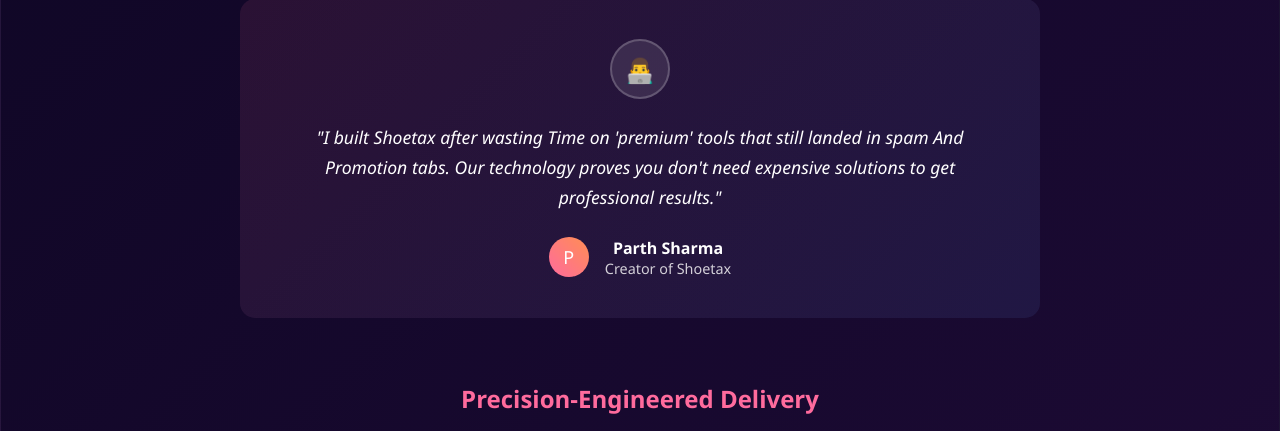
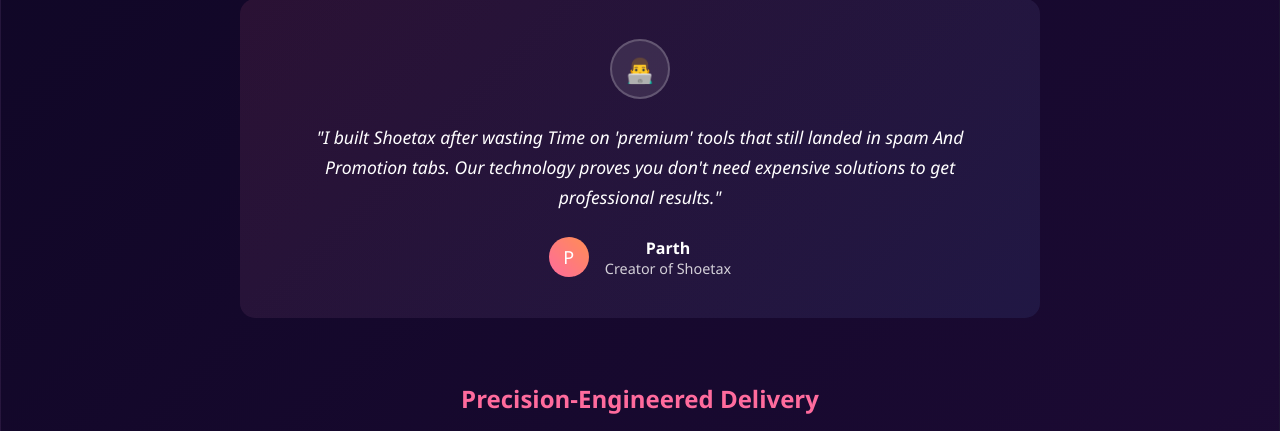
Before and after one commit to shoetax/flask-project234, a Flask app: page / in a window 1280 px wide. Shown: the part 2472-2903 px from the top of the page. Run offline with Flask 3, Linux system fonts and the light colour scheme.

Commit message:
index.html

```diff
--- a/templates/index.html
+++ b/templates/index.html
@@ -254,7 +254,7 @@
                         <span style="font-size: 18px;">P</span>
                     </div>
                     <div>
-                        <div style="font-weight: 700;">Parth Sharma</div>
+                        <div style="font-weight: 700;">Parth</div>
                         <div style="font-size: 0.9rem; opacity: 0.8;">Creator of Shoetax</div>
                     </div>
                 </div>
```
